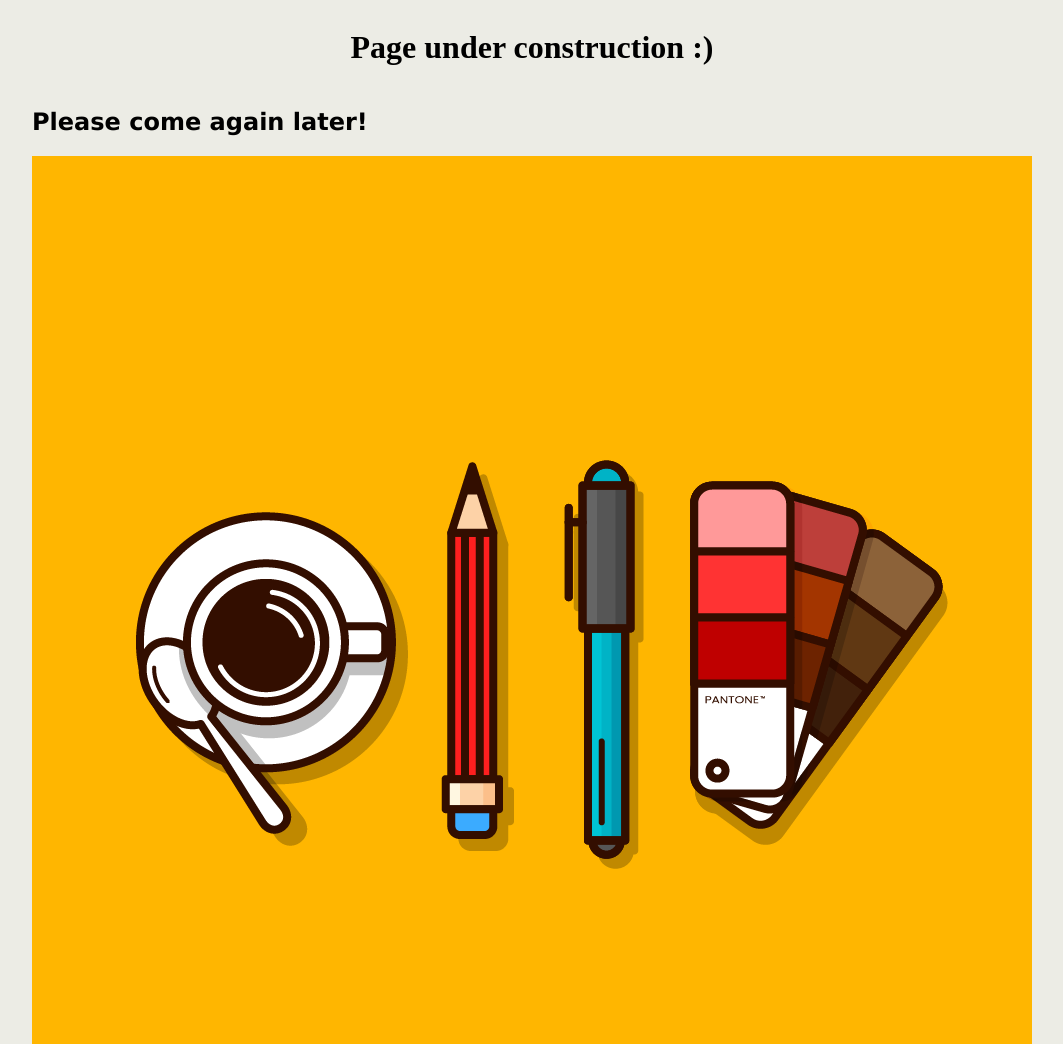
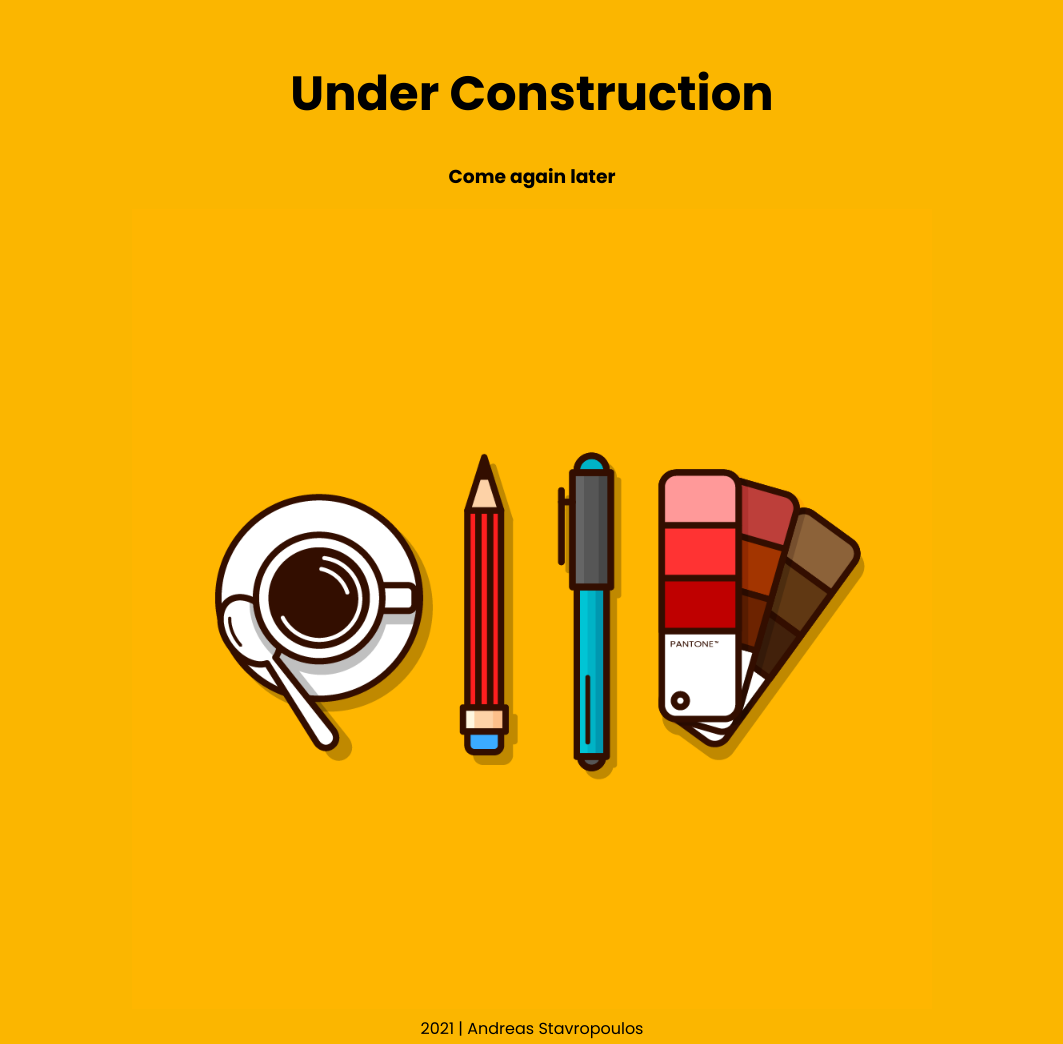
Before and after one commit to AndreasStavropoulos/volta76.github.io, a plain HTML site: page index.html in a window 1280 px wide. Shown: the top 1044 px of the page, without its empty margins (108-1171 px from the left). Drawn offline with Linux system fonts and the light colour scheme.

Commit message:
UnderConstruction_1.0

```diff
--- a/index.html
+++ b/index.html
@@ -4,13 +4,16 @@
     <meta charset="UTF-8" />
     <meta name="viewport" content="width=device-width, initial-scale=1.0" />
     <title>AndreasDev</title>
-    <link rel="stylesheet" href="style.css" />
+    <link rel="stylesheet" href="myStyle.css" />
   </head>
   <body>
-    <div><h1>Page under construction :)</h1></div>
-    <div class="subtitle">
-      <h2>Please come again later!</h2>
-      <img src="Images/designer-essentials.png" alt="photo" />
+    <div class="container">
+      <h1>Under Construction</h1>
+      <h3>Come again later</h3>
+      <div class="img-uc">
+        <img src="Images/designer-essentials.png" alt="image" />
+      </div>
+      <div class="copypaste">2021 | Andreas Stavropoulos</div>
     </div>
   </body>
 </html>
--- /dev/null
+++ b/myStyle.scss
@@ -0,0 +1,22 @@
+@import url("https://fonts.googleapis.com/css2?family=Poppins:wght@400;700&display=swap");
+
+body {
+  margin: 0;
+  background-color: #fbb600;
+}
+.container {
+  font-family: "Poppins";
+
+  text-align: center;
+  h1 {
+    padding-top: 1.2em;
+    font-size: 3em;
+    margin-top: 0;
+  }
+  h2 {
+  }
+  img {
+    width: 800px;
+    margin-bottom: 0;
+  }
+}
--- a/style.css
+++ /dev/null
@@ -1,8 +0,0 @@
-body {
-  background-color: rgb(236, 236, 229);
-  display: grid;
-  place-items: center;
-}
-.subtitle {
-  font-family: Verdana, Geneva, Tahoma, sans-serif;
-}
```
Also changed, not shown: Images/copyright.png (added), myStyle.css (added), 1 other file.
